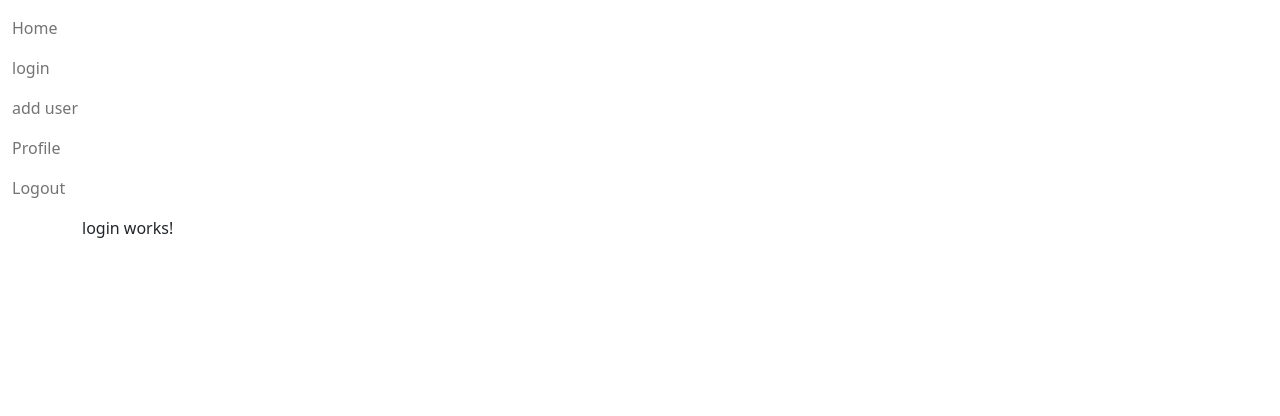
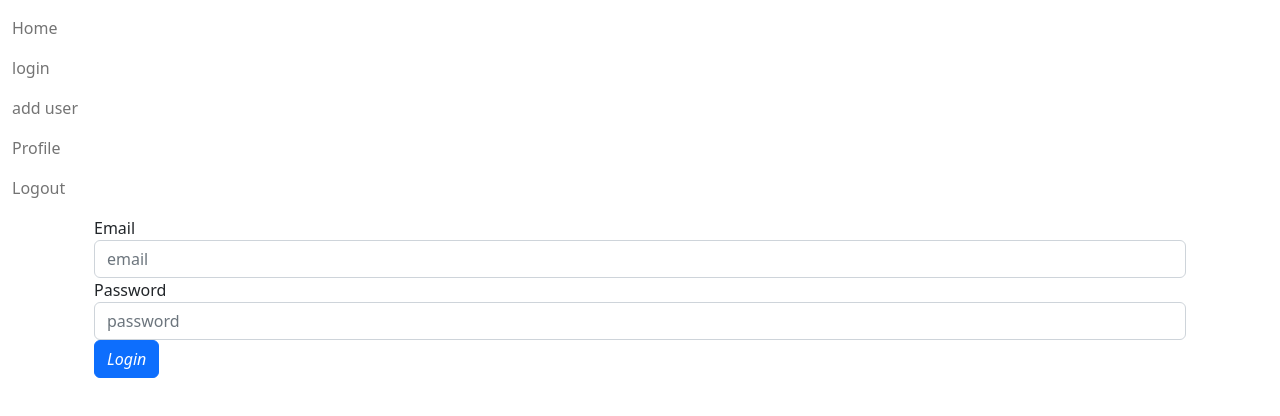
Before and after one commit to czaczka/-assignment2, an Angular app in the folder project/: page /login in a window 1280 px wide. Shown: the top 416 px of the page. Built offline with nearby package versions, Linux system fonts and the light colour scheme.

Commit message:
login working

```diff
--- a/project/src/app/login/login.component.html
+++ b/project/src/app/login/login.component.html
@@ -1 +1,26 @@
-<p>login works!</p>
+<div>
+    <div class="container">
+
+
+
+
+
+        <form (submit)="login(useremail,userpassword)">
+            <div class="form-group">
+            <label>Email</label>
+            <input type="text" class="form-control" id="email" [(ngModel)]="useremail" name="email" placeholder="email">
+            </div>
+            <div class="form-group">
+            <label for="userid">Password</label>
+            <input type="password" class="form-control" id="userpassword" [(ngModel)]="userpassword" name="userpassword" placeholder="password">
+            </div>
+            <div class="form-group">
+                <button type="submit" class="btn btn-primary"><i class="fa fa-plus-square">Login</i></button>
+            </div>
+        </form>
+
+
+
+
+    </div>
+</div>
--- a/project/src/app/login/login.component.ts
+++ b/project/src/app/login/login.component.ts
@@ -1,4 +1,7 @@
 import { Component, OnInit } from '@angular/core';
+import { UserDataService } from '../user-data.service';
+import { Users } from '../users';
+
 
 @Component({
   selector: 'app-login',
@@ -7,9 +10,33 @@ import { Component, OnInit } from '@angular/core';
 })
 export class LoginComponent implements OnInit {
 
-  constructor() { }
+  username:string = "";
+  useremail:string = "";
+  userole:number= 0;
+  userid:number=0 ;
+  userpassword:string= "";
+  newuser:Users =  {
+    userID: 0,
+    name: "",
+    email: "",
+    role: 0,
+    password: ""}
+  constructor(private userdata:UserDataService) { }
 
   ngOnInit(): void {
   }
+  login(useremail:any,userpassword:any){
 
+    this.userdata.checkuser(useremail,userpassword).subscribe((data)=>{
+
+      if (data) {
+        console.log(data);
+        console.log("user verified");
+      } else{
+        console.log(data);
+        alert("incorrect user email or password");
+        console.log("user not verified");
+      }
+    })
+  }
 }
--- a/project/src/app/user-data.service.ts
+++ b/project/src/app/user-data.service.ts
@@ -30,4 +30,7 @@ export class UserDataService {
   getproductcount(){
     return this.http.get<any>('http://localhost:3000/api/prodcount');
   }
+  checkuser(useremail: any, userpassword: any){
+    return this.http.post<any>('http://localhost:3000/api/checkuser', {useremail,userpassword});
+  }
 }
```
Also changed, not shown: 2 other files (tests, documents, lock files or other folders).
